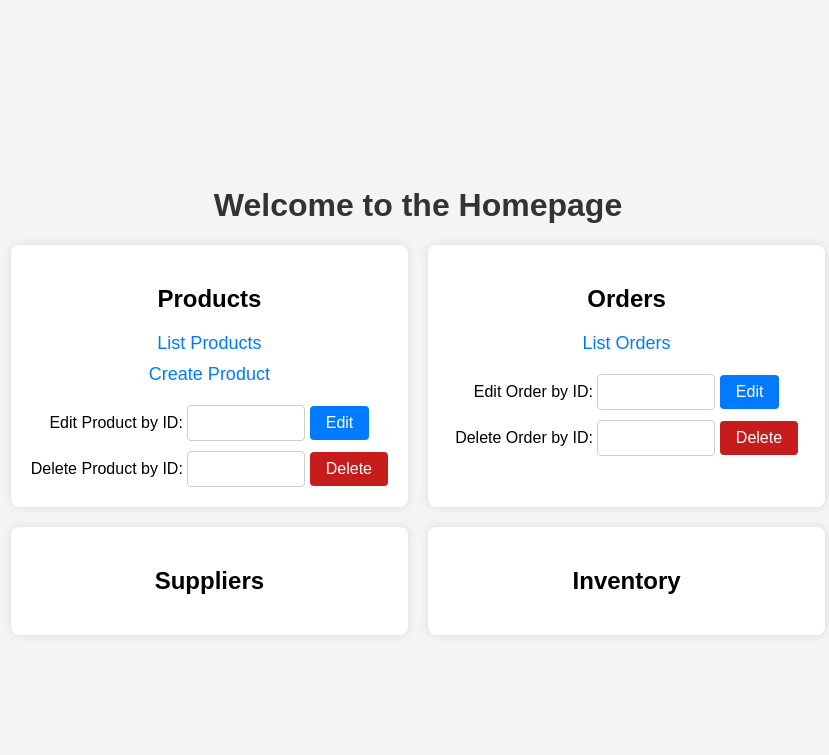
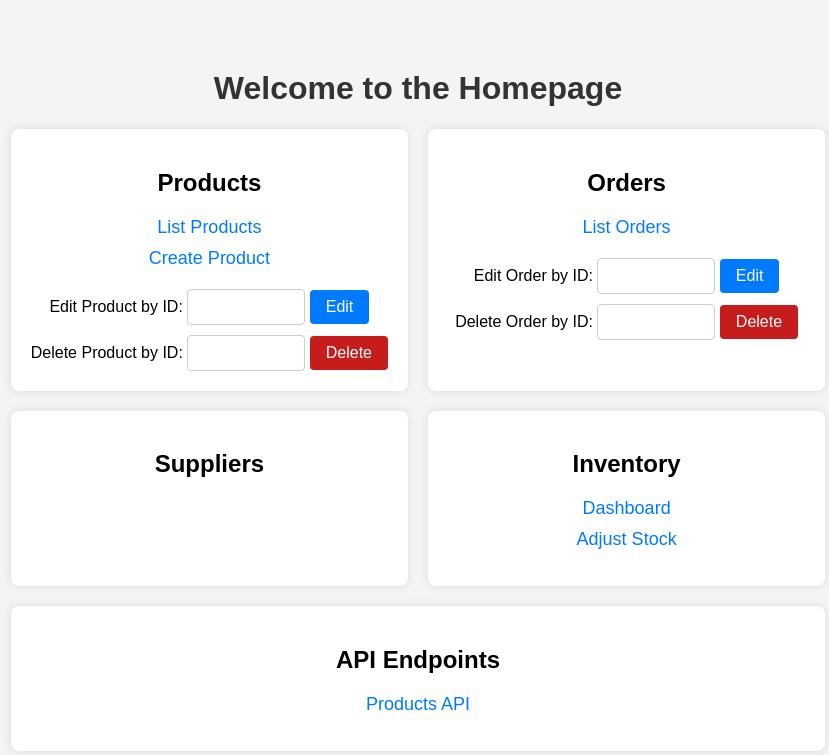
Before and after one commit to Bebok3Q/Management-System, a Django app: page / in a window 1280 px wide. Shown: the top 755 px of the page, without its empty margins (222-1051 px from the left). Run offline with Django 5.2, Linux system fonts and the light colour scheme.

Commit message:
Add REST API, dashboard, low-stock alerts

```diff
--- a/management_system/app/templates/home.html
+++ b/management_system/app/templates/home.html
@@ -28,6 +28,9 @@
             border-radius: 8px;
             box-shadow: 0 0 10px rgba(0, 0, 0, 0.1);
             text-align: center;
+        }
+        .full-width{
+            grid-column: span 2;
         }
         h1 {
             text-align: center;
@@ -136,6 +139,14 @@
         .delete_order-form input[type="submit"]:hover{
             background-color: #9c1616;
         }
+        .low-stock {
+            background-color: red;
+            color: white;
+        }
+
+        .warning-stock {
+            background-color: yellow;
+        }
     </style>
 </head>
 <body>
@@ -188,7 +199,16 @@
             </div>
             <div class="container">
                 <h2>Inventory</h2>
+                <ul>
+                    <li><a href="{% url 'dashboard' %}">Dashboard</a></li>
+                    <li><a href="{% url 'adjust_stock' %}">Adjust Stock</a></li>
+                </ul>
             </div>
+            <div class="container full-width">
+                <h2>API Endpoints</h2>
+                <ul>
+                    <li><a href="/api/products/" target="_blank">Products API</a></li>
+                </ul>
         </div>
     </div>
     <script>
--- a/management_system/app/views.py
+++ b/management_system/app/views.py
@@ -2,11 +2,16 @@ from django.shortcuts import render, redirect, get_object_or_404
 import requests
 from django.http import HttpResponse
 from django.template import loader
-from .models import Product, Order
+from .models import Product, Order, Inventory, StockTransaction
 from django_tables2 import SingleTableView
 from .tables import ProductTable, OrderTable
 from django.views.generic import ListView
-from .forms import ProductForm, OrderForm
+from .forms import ProductForm, OrderForm, StockTransactionForm
+from django.contrib import messages
+from django.db.models import F
+from .serializers import ProductSerializer, StockTransactionSerializer
+from rest_framework import viewsets
+
 # Create your views here.
 
 def home(request):
@@ -89,3 +94,47 @@ def order_delete(request, id):
         order.delete()
         return redirect("order_list")
     return render(request, 'orders/order_delete.html', {'order': order})
+
+def update_stock(request, product_id, quantity):
+    product = get_object_or_404(Product, id=product_id)
+    inventory = get_object_or_404(Inventory, product=product)
+
+    inventory.update_stock(quantity)
+    messages.success(request, f"Stock updated! New stock level: {inventory.stock_level}")
+
+    return redirect('product_list')
+
+
+def adjust_stock(request):
+    if request.method == "POST":
+        form = StockTransactionForm(request.POST)
+        if form.is_valid():
+            transaction = form.save()
+
+            # Update the product's stock level
+            if transaction.transaction_type == "restock":
+                transaction.product.stock_level += transaction.quantity
+            elif transaction.transaction_type in ["sale", "adjustment"]:
+                transaction.product.stock_level -= transaction.quantity
+
+            transaction.product.save()
+            return redirect("dashboard")
+
+    else:
+        form = StockTransactionForm()
+
+    return render(request, "adjust_stock.html", {"form": form})
+
+
+
+def dashboard(request):
+    low_stock_items = Inventory.objects.filter(stock_level__lte=F('low_stock_threshold'))
+    return render(request, 'dashboards/dashboard.html', {'low_stock_items': low_stock_items})
+
+class ProductViewSet(viewsets.ModelViewSet):
+    queryset = Product.objects.all()
+    serializer_class = ProductSerializer
+
+class StockTransactionViewSet(viewsets.ModelViewSet):
+    queryset = StockTransaction.objects.all()
+    serializer_class = StockTransactionSerializer
--- a/management_system/management_system/settings.py
+++ b/management_system/management_system/settings.py
@@ -40,7 +40,8 @@ INSTALLED_APPS = [
     'django.contrib.messages',
     'django.contrib.staticfiles',
     'app',
-    'django_tables2'
+    'django_tables2',
+    'rest_framework'
 ]
 
 MIDDLEWARE = [
--- a/management_system/management_system/urls.py
+++ b/management_system/management_system/urls.py
@@ -16,7 +16,15 @@ Including another URLconf
 """
 from django.contrib import admin
 from django.urls import path, include
-from app.views import ProductListView, product_create, product_update, home, product_delete, OrderListView, order_edit, order_delete
+from rest_framework.routers import DefaultRouter
+from app.views import ProductListView, product_create, product_update, home, product_delete, OrderListView, order_edit, order_delete, update_stock, dashboard, adjust_stock, StockTransactionViewSet, ProductViewSet
+
+# Router generates API endpoints automatically
+router = DefaultRouter()
+router.register(r'products', ProductViewSet)
+router.register(r'stock-transaction', StockTransactionViewSet)
+
+
 
 urlpatterns = [
     path('admin/', admin.site.urls),
@@ -27,5 +35,9 @@ urlpatterns = [
     path('<int:id>/delete/', product_delete, name='product_delete'),
     path('orders/', OrderListView.as_view(), name='order_list'),
     path('order/<int:id>/edit/', order_edit, name='order_edit'),
-    path('order/<int:id>/delete/', order_delete, name='order_delete')
+    path('order/<int:id>/delete/', order_delete, name='order_delete'),
+    path('update-stock/<int:product_id>/<int:quantity>', update_stock, name='update_stock'),
+    path('dashboard/', dashboard, name='dashboard'),
+    path("adjust-stock/", adjust_stock, name="adjust_stock"),
+    path('api/', include(router.urls))
 ]
```
Also changed, not shown: management_system/app/admin.py (+10 -1 lines), management_system/app/forms.py (+6 -1 lines), management_system/app/models.py (+34 -1 lines), management_system/app/serializers.py (added, +12 -0 lines), management_system/app/templates/dashboards/adjust_stock.html (added, +11 -0 lines), management_system/app/templates/dashboards/dashboard.html (added, +23 -0 lines), management_system/app/migrations/0003_inventory_low_stock_threshold_and_more.py (added), management_system/app/migrations/0004_stocktransaction.py (added).
